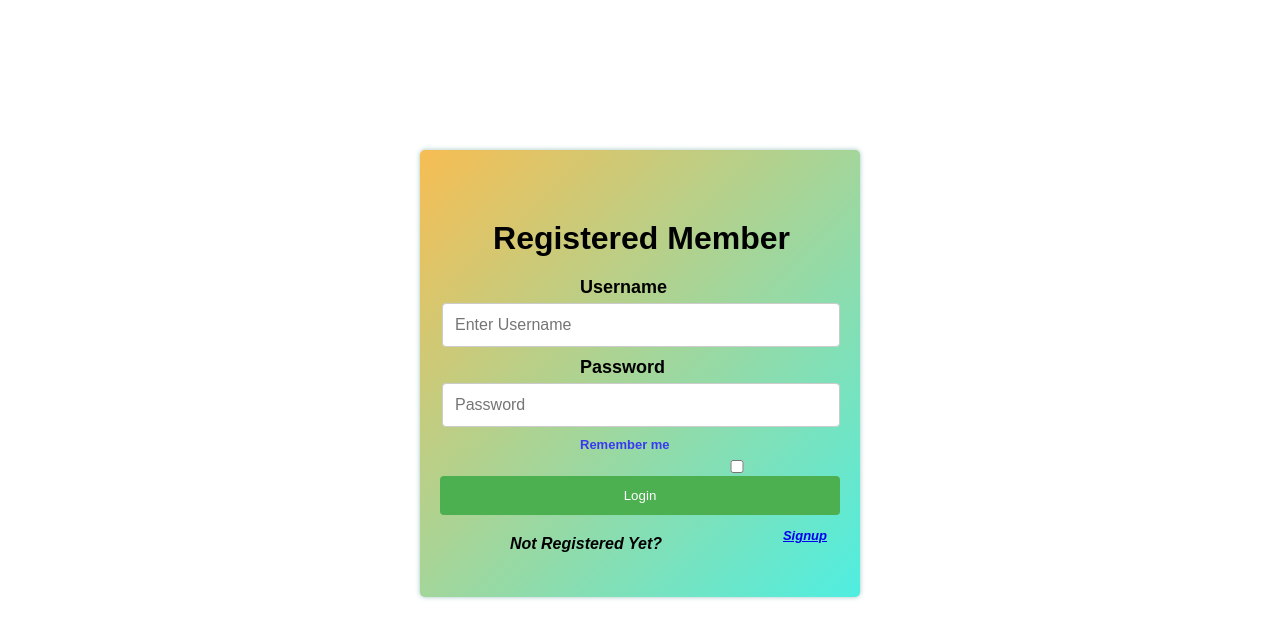
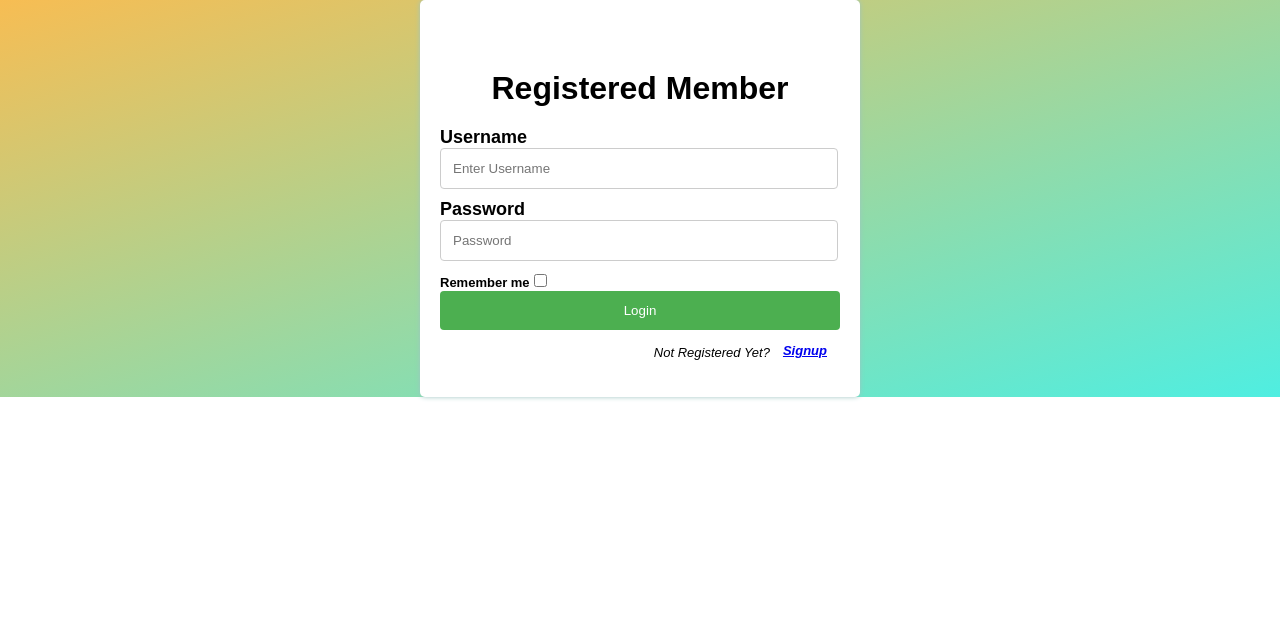
Before and after one commit to Muawiz-Nasir/Student-Counselling-System, a React (Create React App) app in the folder frontend/: page /login in a window 1280 px wide. Shown: the top 638 px of the page. Built offline with nearby package versions, Linux system fonts and the light colour scheme.

Commit message:
rendered

```diff
--- a/frontend/src/App.js
+++ b/frontend/src/App.js
@@ -8,7 +8,7 @@ import Login from './pages/Login/login';
 import Logintype from './pages/Logintype/logintype';
 import Signup from './pages/Signup/signup';
 import Home from './pages/Home/Home';
-import Studentprofile from './pages/Student Profile/studentprofile';
+import Studentprofile from './pages/Student Profile/studentProfile';
 
 
 function App() {
--- a/frontend/src/pages/About/about.css
+++ b/frontend/src/pages/About/about.css
@@ -9,16 +9,16 @@
     padding: 0 20px;
 }
 
-h2 {
+.about-container h2 {
     text-align: center;
     margin-bottom: 30px;
 }
 
-p {
+.about-container p{
     margin-bottom: 20px;
 }
 
-.btn {
+.about-container .btn {
     display: inline-block;
     padding: 10px 20px;
     background-color: #4CAF50;
--- a/frontend/src/pages/Contact/contact.css
+++ b/frontend/src/pages/Contact/contact.css
@@ -19,14 +19,13 @@ h2 {
   text-align: left;
 }
 
-label {
+.form-group label {
   display: block;
   font-size: 18px;
   margin-bottom: 5px;
 }
 
-input,
-textarea {
+.form-group textarea {
   width: 50%;
   padding: 10px;
   font-size: 16px;
--- a/frontend/src/pages/Login/login.css
+++ b/frontend/src/pages/Login/login.css
@@ -3,8 +3,12 @@
     /* background: radial-gradient(circle, #ca4c4e, #80ecff); */
     /* background: linear-gradient(to right, #ee7752, #e73c7e); */
     background: linear-gradient(to bottom right, #f7bd53, #4feee1);
+
+  }
+
+  .login-container form {
     max-width: 400px;
-    margin: 150px auto;
+    margin: auto;
     padding: 20px;
     background-color: #fff;
     border-radius: 5px;
@@ -16,6 +20,14 @@
     margin-bottom: 20px;
   }
 
+  .login-container label[for="uname"],
+  .login-container label[for="password"] {
+    margin-right: 77%;
+    padding: 5px 0;
+    font-size: large;
+    font-weight: bold;
+  }
+
   .login-container input[type="text"],
   .login-container input[type="password"] {
     width: 93%;
@@ -24,10 +36,10 @@
     border-radius: 4px;
     margin-bottom: 10px;
   }
-  .login-container label[for="remember"] {
+  .login-container form b {
     font-size: small;
-    margin-bottom: 5px;
-    color: rgb(57, 57, 241);
+    font-weight: bold;
+    /* color: rgb(57, 57, 241); */
   }
 
   .login-container button[type="submit"] {
@@ -48,11 +60,14 @@
   .login-footer {
     display: flex;
     justify-content: flex-end;
+    font-style: italic;
+  }
+  .login-footer p{
     font-size: small;
-    font-style: italic;
   }
 
   .login-footer a {
+    font-size: small;
     margin: 13px;
     font-weight: bold;
   }
--- a/frontend/src/pages/Login/login.js
+++ b/frontend/src/pages/Login/login.js
@@ -11,9 +11,9 @@ const Login = () => {
     return <div class="login-container">
       <form onSubmit={handleLogin}>
         <h2>Registered Member</h2>
-        <label for="uname"><b>Username</b></label>
+        <label for="uname">Username</label>
         <input type="text" placeholder="Enter Username" name="uname" required />
-        <label for="password"><b>Password</b></label>
+        <label for="password">Password</label>
         <input type="password" placeholder="Password" name="password" required />
         <label for="remember"><b>Remember me</b></label>
         <input type="checkbox" id="remember" name="remember" />
--- a/frontend/src/pages/Profile/profile.css
+++ b/frontend/src/pages/Profile/profile.css
@@ -1,11 +1,11 @@
 .profile-container {
     font-family: Arial, sans-serif;
-    margin: 0;
+    margin: auto;
     padding: 20px;
     width: 700px;
   }
 
-  form {
+.profile-container form {
     display: flex;
     flex-flow: wrap;
     justify-content: end;
@@ -29,9 +29,9 @@
     margin-bottom: 15px;
   }
 
-  label {
+  .form-section label {
     display: inline-block;
-    width: 260px;
+    width: 268px;
     font-weight: bold;
   }
 
--- a/frontend/src/pages/Profile/profile.js
+++ b/frontend/src/pages/Profile/profile.js
@@ -38,10 +38,10 @@ const Profile = () => {
           <label for="address">Residential Address:</label>
           <textarea id="address" name="address" rows="3" required></textarea>
         </div>
-        <div class="form-group">
+        {/* <div class="form-group">
           <label for="profile-pic">Profile Picture:</label>
           <input type="file" id="profile-pic" name="profile-pic" />
-        </div>
+        </div> */}
       </div>
 
       {/* <!-- Educational Background --> */}
--- a/frontend/src/pages/Signup/signup.css
+++ b/frontend/src/pages/Signup/signup.css
@@ -1,14 +1,16 @@
 .signup-container {
     font-family: Arial, sans-serif;
-    background: radial-gradient(circle, #ca4c4e, #80ecff);
+    /* background: radial-gradient(circle, #ca4c4e, #80ecff); */
+}
+
+.signup-container form {
     max-width: 400px;
-    margin: 100px auto;
+    margin: 50px auto;
     padding: 20px;
     background-color: #fff;
     border-radius: 5px;
     box-shadow: 0 0 5px #9ec5c2;
 }
-
 .signup-container h2 {
     text-align: center;
     margin-bottom: 20px;
@@ -41,11 +43,14 @@
 .signup-footer {
     display: flex;
     justify-content: flex-end;
-    font-size: small;
     font-style: italic;
 }
+.signup-footer p{
+    font-size: small;
 
+}
 .signup-footer a {
     margin: 13px;
     font-weight: bold;
+    font-size: small;
 }
--- a/frontend/src/pages/Signup/signup.js
+++ b/frontend/src/pages/Signup/signup.js
@@ -17,11 +17,11 @@ const Signup = () => {
       <input type="password" placeholder="Confirm Password" name="conpswd" />
       <input type="submit" value="Register" name="signup" />
 
-    </form>
       <div className="signup-footer">
         <p>Already have an account?</p>
         <Link to="/login">Sign in</Link>
       </div>
+    </form>
   </div>
 }
 export default Signup;
--- a/frontend/src/pages/Student Profile/studentprofile.css
+++ b/frontend/src/pages/Student Profile/studentprofile.css
@@ -14,7 +14,7 @@
     margin-right: 20px;
 }
 
-form {
+.studentprofile-container form {
     display: flex;
     flex-flow: wrap;
     justify-content: end;
@@ -38,7 +38,7 @@ h3 {
     margin-bottom: 15px;
 }
 
-p {
+.form-group p {
     display: inline-block;
     width: 260px;
     font-weight: bold;
--- a/frontend/src/pages/Student Profile/studentprofile.js
+++ b/frontend/src/pages/Student Profile/studentprofile.js
@@ -1,4 +1,4 @@
-import './studentprofile.css';
+import './studentProfile.css';
 
 const Studentprofile = () => {
   return <div className="studentprofile-container">
```
Lines whose indentation alone changed are shown as unchanged.
